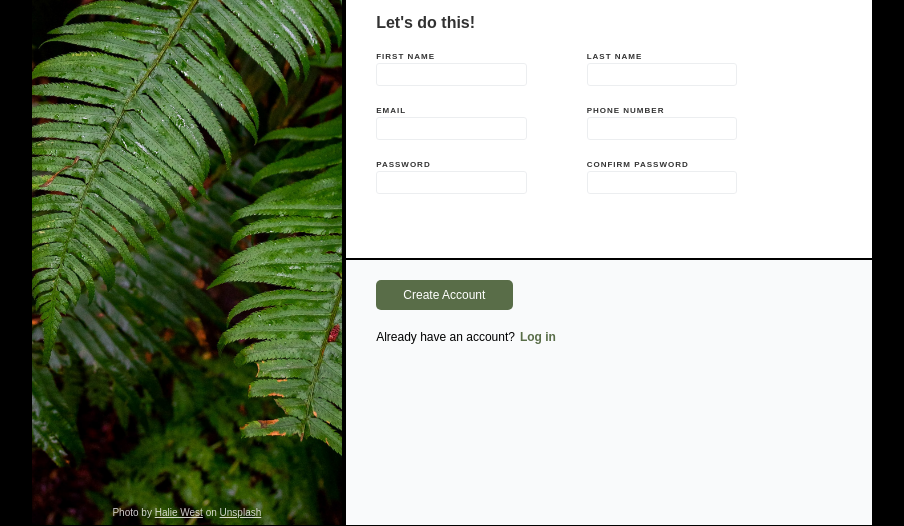
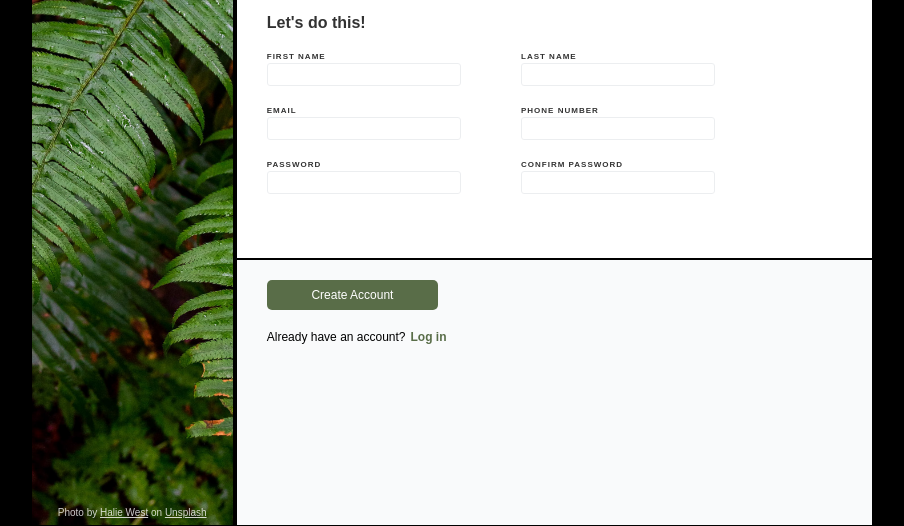
Before and after one commit to Arturas1989/odin-sign-up-page, a plain HTML site: page index.html in a window 1280 px wide. Shown: the part 274-800 px from the top of the page, without its empty margins (187-1091 px from the left). Drawn offline with Linux system fonts and the light colour scheme.

Commit message:
flex-grow

```diff
--- a/sign-up.css
+++ b/sign-up.css
@@ -82,10 +82,10 @@ h1{
 /* left side end */
 
 /* right side */
-.right-column{
+.right-column {
+    flex-grow: 1;
     display: flex;
     flex-direction: column;
-    width: var(--rightColumnWidth);
     border: 1px solid black;
     background-color: #fff;
 }
```
